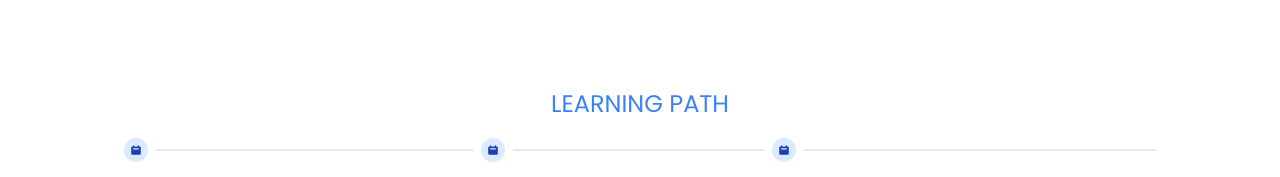
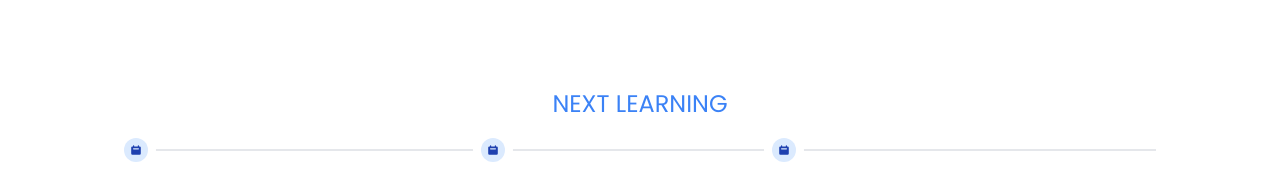
Before and after one commit to apj19/PortfolioReact, a React (Vite) app: page / in a window 1280 px wide. Shown: the part 706-883 px from the top of the page. Built offline with nearby package versions, Linux system fonts and the light colour scheme.

Commit message:
learning updated

```diff
--- a/src/components/Timeline.jsx
+++ b/src/components/Timeline.jsx
@@ -4,7 +4,7 @@ function Timeline() {
   return (
     <section className="px-10">
       <h2 className="text-[1.5rem] py-4 text-center font-[500] text-blue-500 ">
-        LEARNING PATH
+        NEXT LEARNING
       </h2>
       <ol class="items-center flex justify-center flex-col md:flex-row">
         <li class="relative mb-6 sm:mb-0">
```
